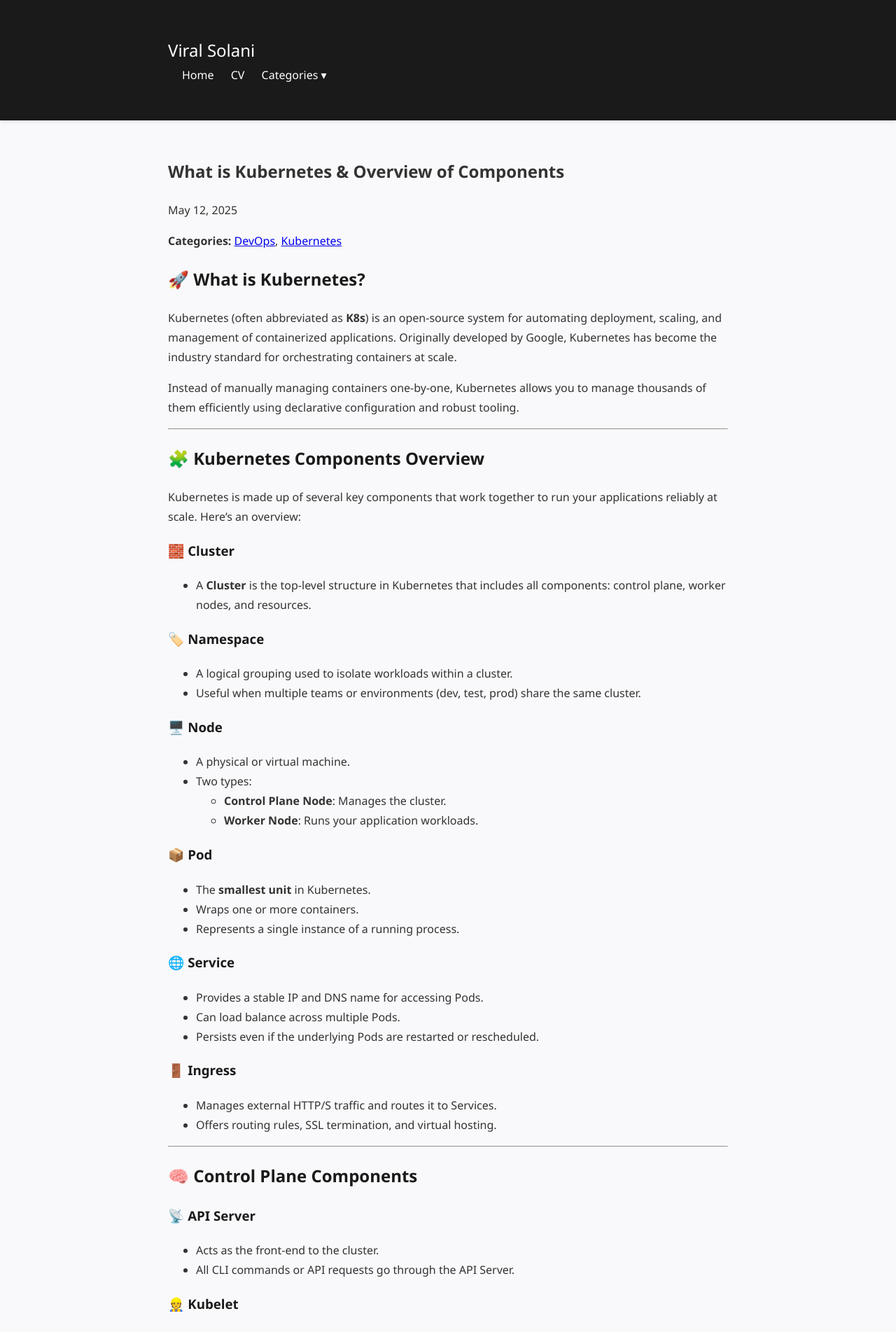
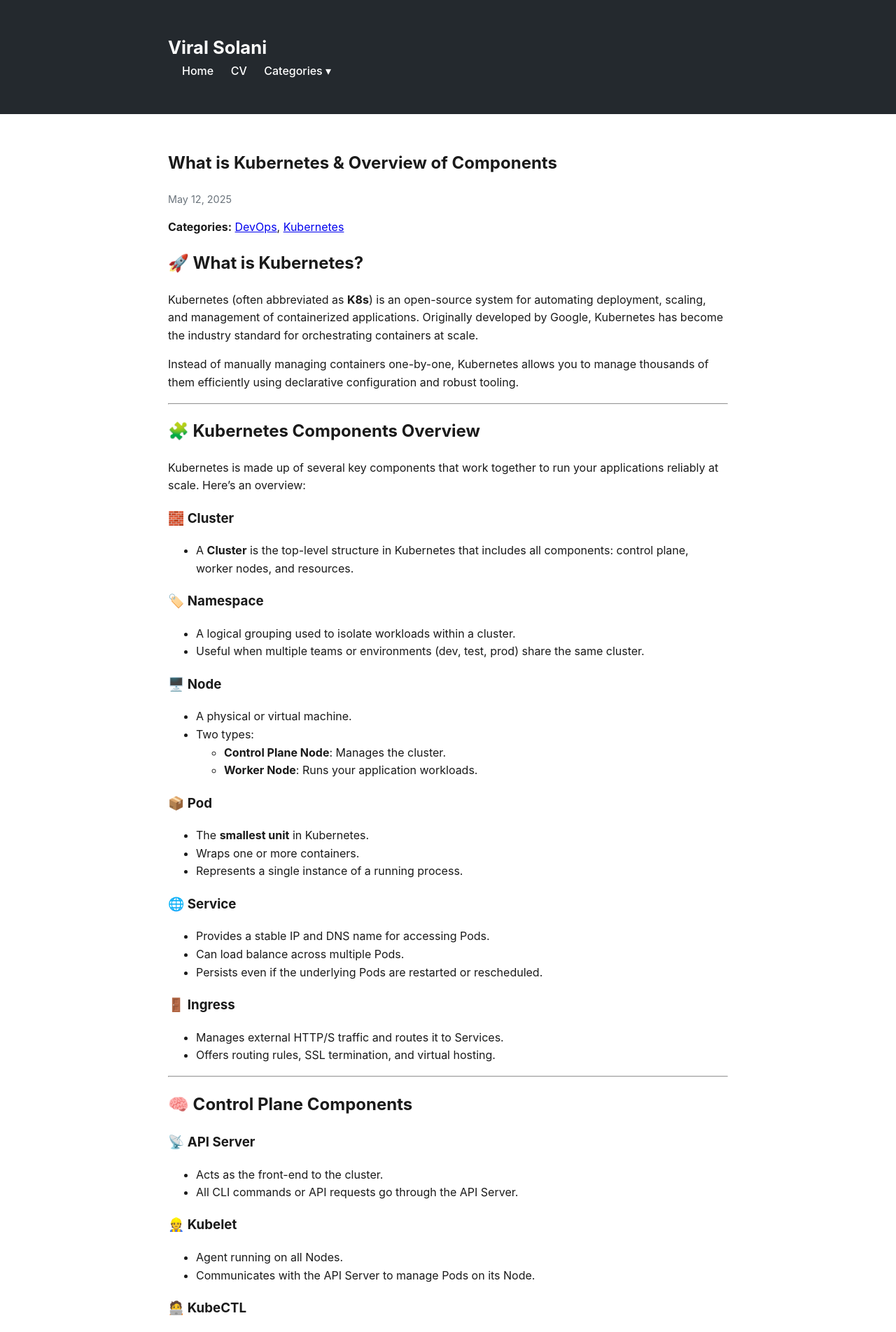
Before and after one commit to viralsolani/viralsolani.github.io, a Jekyll site: the page built from _posts/2025-05-12-what-is-kubernetes-and-components-overview.md, in a window 1280 px wide. Shown: the top 1903 px of the page at 70% size. Built offline with Jekyll 4.4.1, drawn with Linux system fonts in a browser that asks for light colours.

Commit message:
update css

```diff
--- a/assets/css/custom.css
+++ b/assets/css/custom.css
@@ -1,13 +1,14 @@
-/* Base typography and layout */
+/* Base layout similar to Minima with soft improvements */
 body {
-    font-family: 'Segoe UI', 'Roboto', sans-serif;
-    background-color: #f9f9fb;
-    color: #333;
-    line-height: 1.75;
+    font-family: -apple-system, BlinkMacSystemFont, "Segoe UI", Roboto, "Helvetica Neue", Arial, sans-serif;
+    background-color: #ffffff;
+    color: #1a1a1a;
+    line-height: 1.6;
     margin: 0;
+    padding: 0;
   }
 
-  /* Wrapper for centered layout */
+  /* Container */
   .wrapper {
     max-width: 800px;
     margin: 0 auto;
@@ -16,80 +17,77 @@ body {
 
   /* Header */
   .site-header {
-    background-color: #1a1a1a;
+    background-color: #24292e;
     color: white;
-    padding: 1.2rem;
-    box-shadow: 0 2px 4px rgba(0,0,0,0.1);
+    padding: 1rem 2rem;
   }
   .site-title {
+    font-size: 1.6rem;
+    font-weight: bold;
     color: white;
-    font-size: 1.5rem;
     text-decoration: none;
   }
   .site-nav .page-link {
     color: white;
     margin-left: 20px;
+    font-weight: 500;
     text-decoration: none;
   }
   .site-nav .page-link:hover {
     text-decoration: underline;
   }
 
-  /* Post List (home) */
+  /* Post list on home */
   .post-list {
     list-style: none;
-    padding-left: 0;
+    padding: 0;
   }
   .post-list li {
     margin-bottom: 2.5rem;
     border-bottom: 1px solid #eee;
-    padding-bottom: 1.5rem;
+    padding-bottom: 1rem;
   }
-  .post-list .post-meta {
-    color: #888;
+  .post-meta {
+    color: #6c757d;
     font-size: 0.9rem;
   }
-  .post-list .post-link {
+  .post-link {
     font-size: 1.4rem;
     color: #0366d6;
     text-decoration: none;
   }
-  .post-list .post-link:hover {
+  .post-link:hover {
     text-decoration: underline;
   }
 
   /* Category tags */
   .post-categories {
-    margin: 0.5rem 0 1rem;
+    margin-top: 0.5rem;
   }
   .post-categories a {
     display: inline-block;
-    background: #e8f0fe;
+    background-color: #f0f4ff;
     color: #1a73e8;
-    padding: 3px 8px;
+    padding: 3px 10px;
     font-size: 0.85rem;
+    margin-right: 8px;
     border-radius: 4px;
-    margin-right: 8px;
     text-decoration: none;
   }
   .post-categories a:hover {
-    background: #d2e3fc;
+    background-color: #dbe8fd;
   }
 
-  /* Post content */
-  .post-content h1, h2, h3 {
-    color: #1a1a1a;
-  }
-  .post-content img {
-    max-width: 100%;
-    height: auto;
-  }
+  /* Pagination */
   .pagination {
     margin-top: 3rem;
-    font-size: 0.9rem;
+    font-size: 0.95rem;
   }
   .pagination a {
     margin: 0 10px;
     text-decoration: none;
     color: #0366d6;
   }
+  .pagination span {
+    color: #444;
+  }
```
